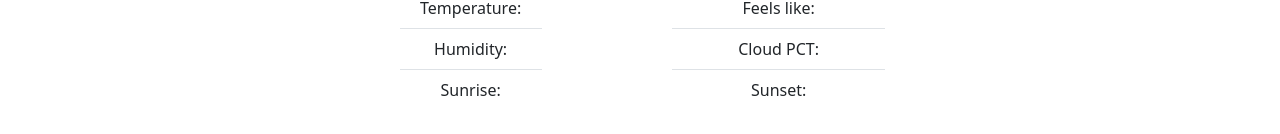
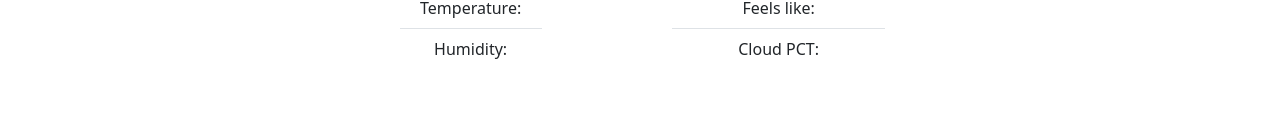
Before and after one commit to tearaj/Weather-Website, a plain HTML site: page index.html in a window 1280 px wide. Shown: the part 320-454 px from the top of the page. Drawn offline with nearby package versions, Linux system fonts and the light colour scheme; no server answers.

Commit message:
remove sunset and sunrise

```diff
--- a/index.html
+++ b/index.html
@@ -27,14 +27,14 @@
                     <li class="list-group-item">Wind Degrees: <span id="wind_degrees"></span></li>
                     <li class="list-group-item">Temperature: <span id="temp"></span></li>
                     <li class="list-group-item">Humidity: <span id="humidity"></span></li>
-                    <li class="list-group-item">Sunrise: <span id="sunrise"></span></li>
+                    <!-- <li class="list-group-item">Sunrise: <span id="sunrise"></span></li> -->
                 </ul>
                 <ul class="list-group list-group-flush">
                     <li class="list-group-item">Minimum Temperature: <span id="min_temp"></span></li>
                     <li class="list-group-item">Maximum Temperature: <span id="max_temp"></span></li>
                     <li class="list-group-item">Feels like: <span id="feels_like"></span></li>
                     <li class="list-group-item">Cloud PCT: <span id="cloud_pct"></span></li>
-                    <li class="list-group-item">Sunset: <span id="sunset"></span></li>
+                    <!-- <li class="list-group-item">Sunset: <span id="sunset"></span></li> -->
                 </ul>
             </div>
         </div>
--- a/script.js
+++ b/script.js
@@ -6,12 +6,12 @@ const wind_speed = document.getElementById("wind_speed")
 const wind_degrees = document.getElementById("wind_degrees")
 const temp = document.getElementById("temp")
 const humidity = document.getElementById("humidity")
-const sunrise = document.getElementById("sunrise")
+// const sunrise = document.getElementById("sunrise")
 const min_temp = document.getElementById("min_temp")
 const max_temp = document.getElementById("max_temp")
 const feels_like = document.getElementById("feels_like")
 const cloud_pct = document.getElementById("cloud_pct")
-const sunset = document.getElementById("sunset")
+// const sunset = document.getElementById("sunset")
 
 async function search(event){
 		// console.log(event)
```
